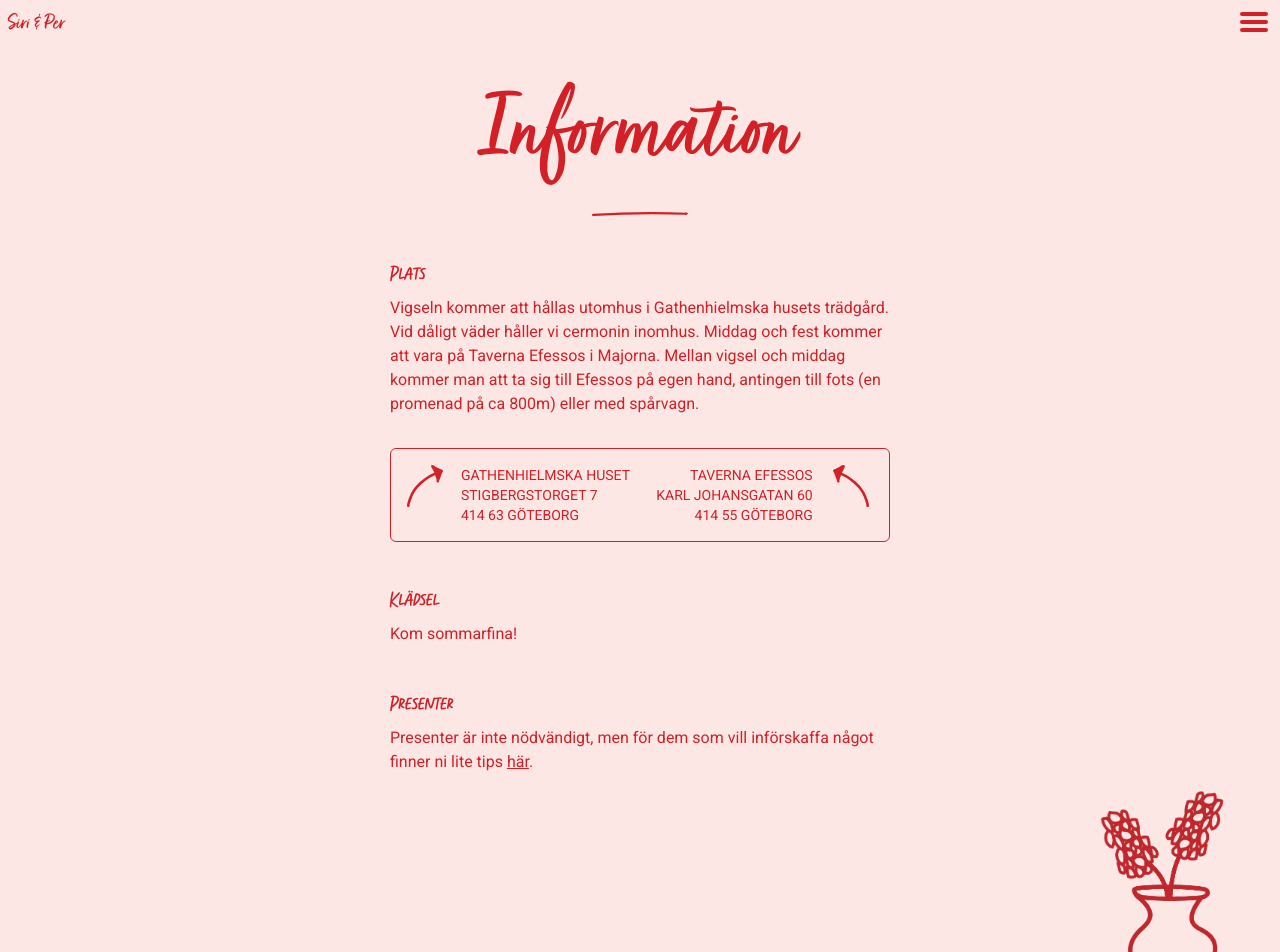
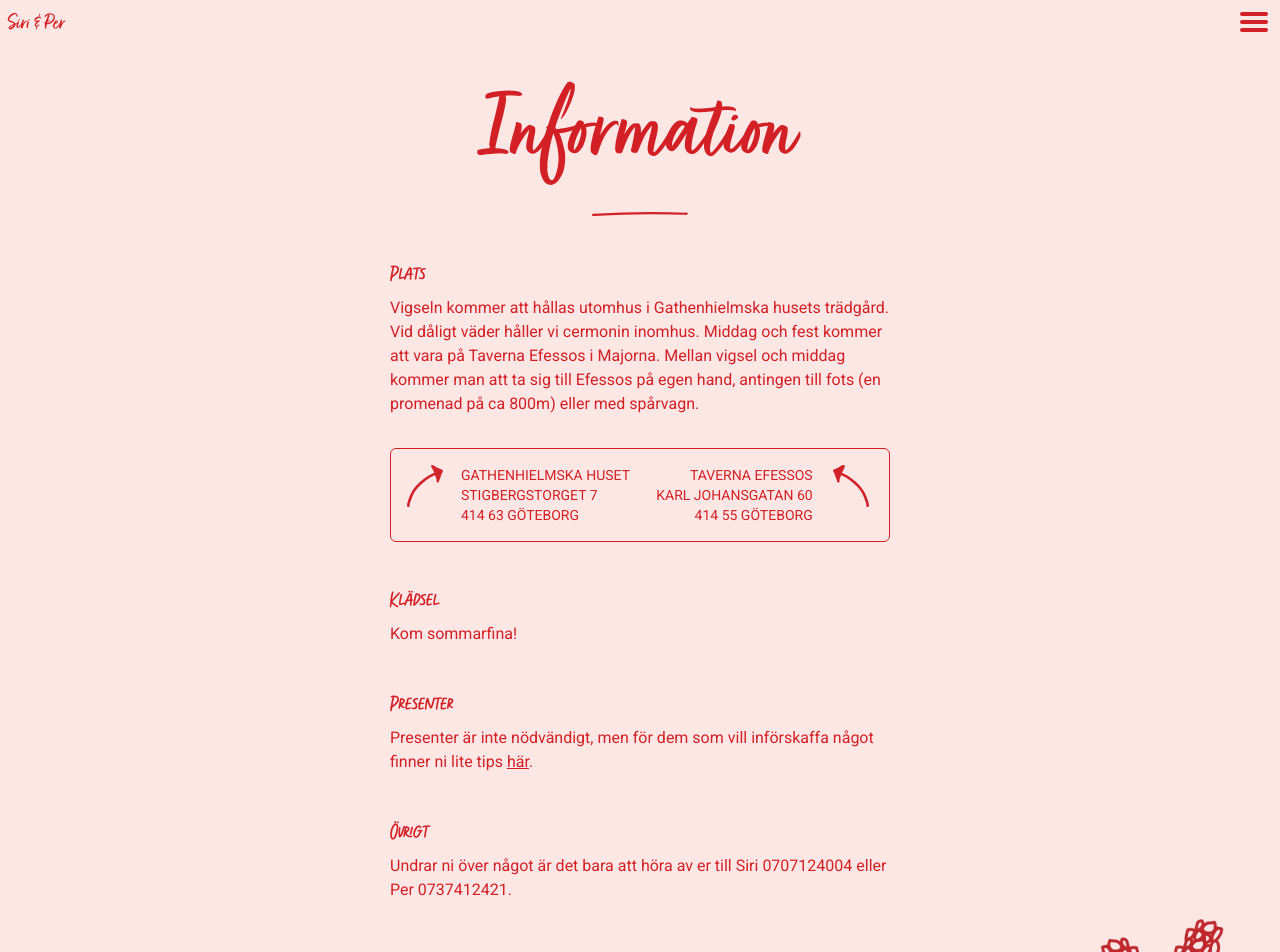
Before and after one commit to sirisayshello/perochsiri, a Next.js app: page /information in a window 1280 px wide. Shown: the top 952 px of the page. Built offline with nearby package versions, Linux system fonts and the light colour scheme.

Commit message:
add info

```diff
--- a/src/app/information/page.tsx
+++ b/src/app/information/page.tsx
@@ -36,6 +36,13 @@ export default function Information() {
               .
             </p>
           </div>
+          <div className="mt-6 w-full">
+            <h2>Övrigt</h2>
+            <p className="font-roboto">
+              Undrar ni över något är det bara att höra av er till Siri
+              0707124004 eller Per 0737412421.
+            </p>
+          </div>
         </div>
       </div>
       <div className="flex justify-end w-full">
```
